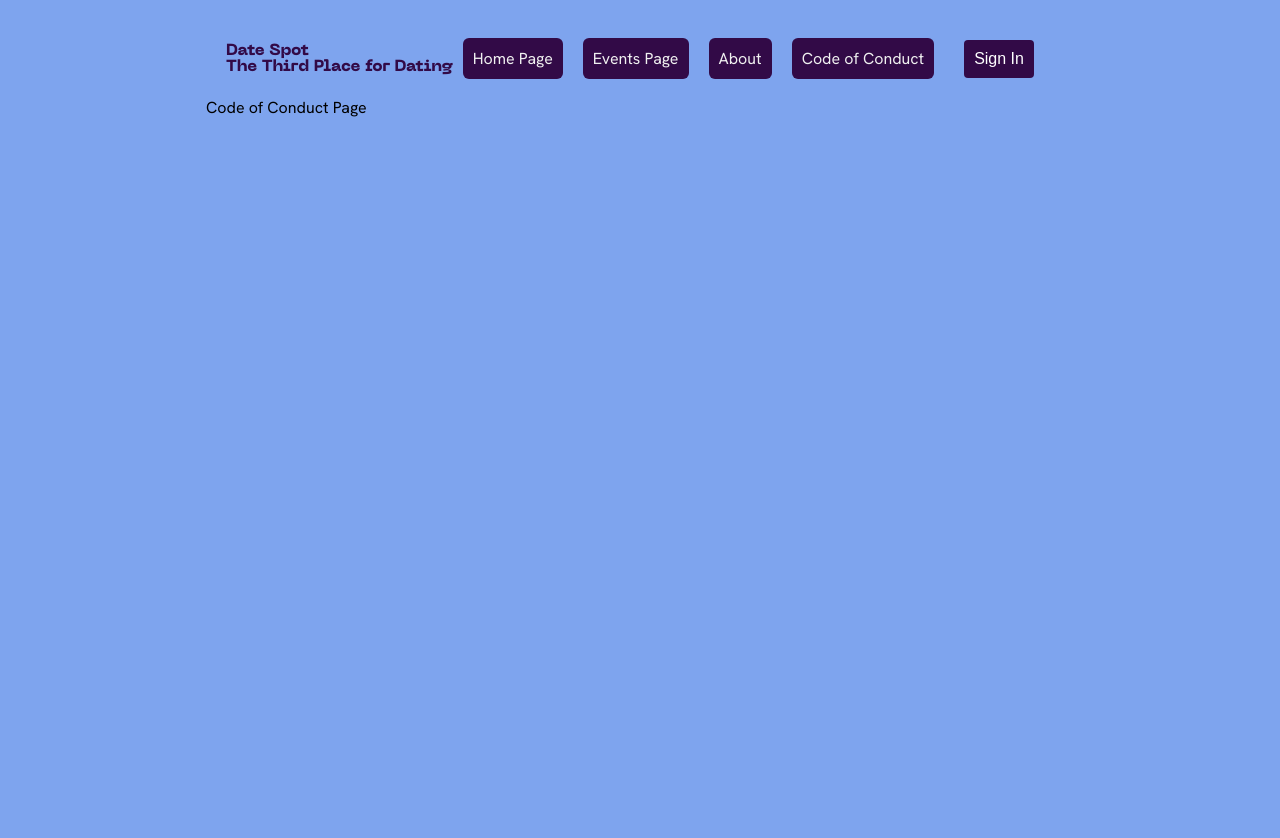
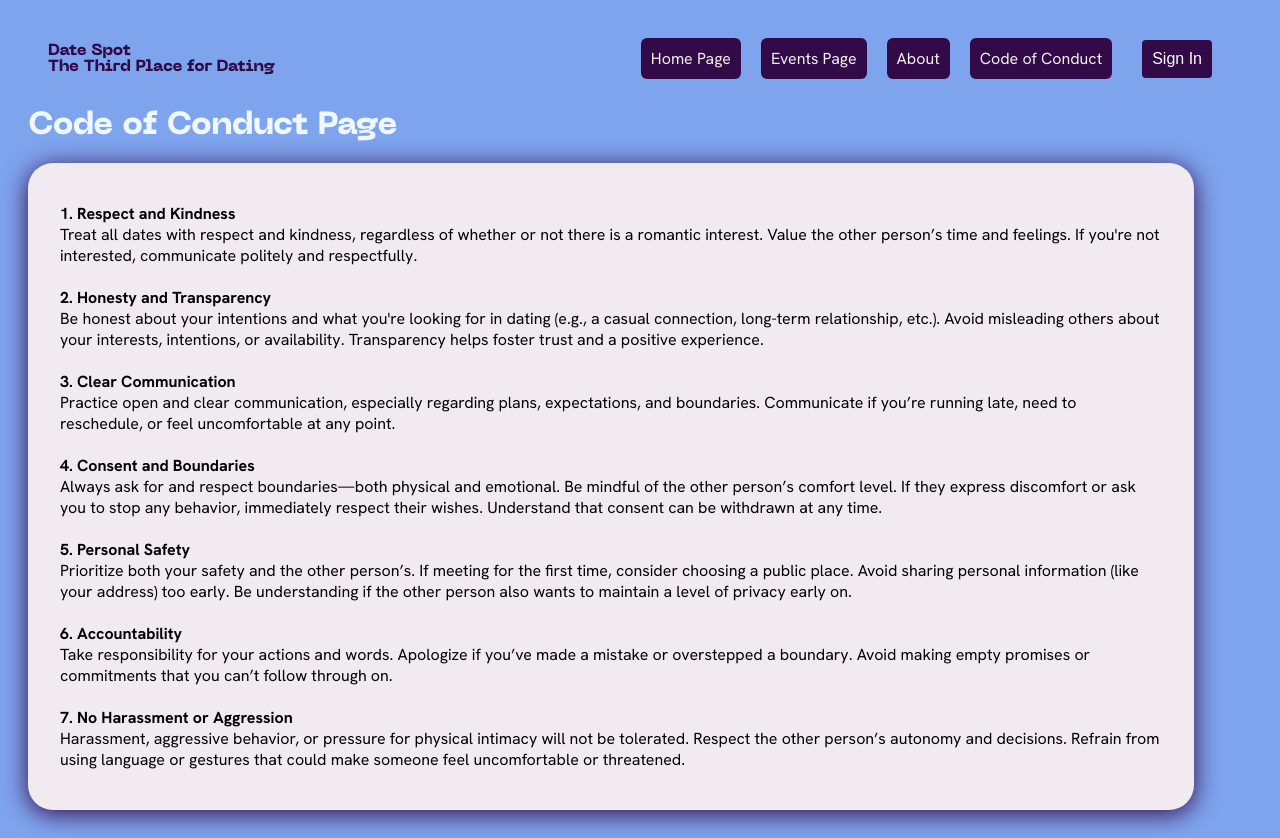
Before and after one commit to Maithanhceu/DateSpot, a React (Vite) app in the folder Client/: page /CodeOfConduct in a window 1280 px wide. Before the commit the page ends 800 px from the top, so only its background shows below. Built offline with nearby package versions, Linux system fonts and the light colour scheme.

Commit message:
move variables to .env

```diff
--- /dev/null
+++ b/Client/src/Components/CSS/CodePage.css
@@ -0,0 +1,10 @@
+.codePage {
+    background:rgb(241, 235, 241);
+    justify-content: space-evenly;
+    border-radius: 25px;
+    padding: 2rem;
+    box-shadow: 0px 4px 25px #320a47;
+    width: 90%;
+    display: flex;
+    flex-direction: column;
+}
--- a/Client/src/Components/EventCreation/EventForm.jsx
+++ b/Client/src/Components/EventCreation/EventForm.jsx
@@ -40,7 +40,7 @@ function EventForm() {
         uploadData.append('file', file);
 
         try {
-            const response = await fetch('https://datespot-production.up.railway.app/uploadPhoto', {
+            const response = await fetch(`${import.meta.env.VITE_url}/uploadPhoto`, {
                 method: 'POST',
                 body: uploadData,
             });
@@ -73,7 +73,7 @@ function EventForm() {
         };
 
         try {
-            const response = await fetch(`https://datespot-production.up.railway.app/editEvents/${eventId}`, {
+            const response = await fetch(`http://localhost:1113/editEvents/${eventId}`, {
                 method: 'PUT',
                 headers: {
                     'Content-Type': 'application/json',
--- a/Client/src/Components/EventCreation/FetchAltText.jsx
+++ b/Client/src/Components/EventCreation/FetchAltText.jsx
@@ -14,10 +14,10 @@ function FetchAltText({ eventId }) {
     }, []);
 
     //function to fetch altText from GPT
-    // let number = eventId;
+    let number = eventId;
     const fetchAltText = async () => {
         try {
-            const response = await fetch(`https://datespot-production.up.railway.app/userEventsTable/altText/${number}`);
+            const response = await fetch(`${import.meta.env.VITE_URL}/${number}`);
             if (!response.ok) {
                 throw new Error(`Error: ${response.statusText}`);
             }
--- a/Client/src/Components/NewsAPI.jsx
+++ b/Client/src/Components/NewsAPI.jsx
@@ -7,7 +7,7 @@ function NewsAPI() {
     useEffect(() => {
         const fetchData = async () => {
             try {
-                const response = await fetch('https://datespot-production.up.railway.app/news/romance');
+                const response = await fetch(`${import.meta.env.VITE_URL}/news/romance`);
                 const result = await response.json();
                 setNewData(result);
             } catch (error) {
--- a/Client/src/Components/UserEvents/AllEvents.jsx
+++ b/Client/src/Components/UserEvents/AllEvents.jsx
@@ -13,7 +13,7 @@ function AllEvents() {
     // Fetches all events for the user
     const fetchUserEvents = async () => {
         try {
-            const response = await fetch(`https://datespot-production.up.railway.app/userEventsTable/${userId}`);
+            const response = await fetch(`${import.meta.env.VITE_URL}/userEventsTable/${userId}`);
             if (!response.ok) throw new Error('Failed to fetch user events');
 
             const result = await response.json();
@@ -27,7 +27,7 @@ function AllEvents() {
     // Deletes a user event by eventId
     const deleteUserEvent = async (eventId) => {
         try {
-            const response = await fetch(`https://datespot-production.up.railway.app/deleteUserEvent/${userId}/${eventId}`, {
+            const response = await fetch(`${import.meta.env.VITE_URL}/deleteUserEvent/${userId}/${eventId}`, {
                 method: 'DELETE',
             });
 
@@ -51,7 +51,7 @@ function AllEvents() {
                     <h3>{event.eventtitle}</h3>
                     <p>Group: {event.eventgroup}</p>
                     <p>Description: {event.eventdescription}</p>
-                    <img src={`https://datespot-production.up.railway.app/photos/${event.eventphoto}`} alt={event.alttext || 'Event photo'} />
+                    <img src={`${event.eventphoto}`} alt={event.alttext || 'Event photo'} />
                     <div className="location-date">
                         <p>Date: {new Date(event.date).toLocaleDateString(undefined,
                             { year: 'numeric', month: 'long', day: 'numeric' })}</p>
--- /dev/null
+++ b/Client/src/Components/UserEvents/CodePage.jsx
@@ -0,0 +1,41 @@
+import '../CSS/CodePage.css';
+
+function CodePage() {
+    return (
+        <>
+        <div className='codePage'>
+        <p>
+                <strong>1. Respect and Kindness</strong><br />
+                Treat all dates with respect and kindness, regardless of whether or not there is a romantic interest.
+                Value the other person’s time and feelings. If you're not interested, communicate politely and respectfully.<br /><br/>
+
+                <strong>2. Honesty and Transparency</strong><br />
+                Be honest about your intentions and what you're looking for in dating (e.g., a casual connection, long-term relationship, etc.).
+                Avoid misleading others about your interests, intentions, or availability. Transparency helps foster trust and a positive experience.<br /><br />
+
+                <strong>3. Clear Communication</strong><br />
+                Practice open and clear communication, especially regarding plans, expectations, and boundaries.
+                Communicate if you’re running late, need to reschedule, or feel uncomfortable at any point.<br /><br />
+
+                <strong>4. Consent and Boundaries</strong><br />
+                Always ask for and respect boundaries—both physical and emotional. Be mindful of the other person’s comfort level. If they express discomfort or ask you to stop any behavior, immediately respect their wishes.
+                Understand that consent can be withdrawn at any time.<br /><br />
+
+                <strong>5. Personal Safety</strong><br />
+                Prioritize both your safety and the other person’s. If meeting for the first time, consider choosing a public place.
+                Avoid sharing personal information (like your address) too early.
+                Be understanding if the other person also wants to maintain a level of privacy early on.<br /><br />
+
+                <strong>6. Accountability</strong><br />
+                Take responsibility for your actions and words. Apologize if you’ve made a mistake or overstepped a boundary.
+                Avoid making empty promises or commitments that you can’t follow through on.<br /><br />
+
+                <strong>7. No Harassment or Aggression</strong><br />
+                Harassment, aggressive behavior, or pressure for physical intimacy will not be tolerated. Respect the other person’s autonomy and decisions.
+                Refrain from using language or gestures that could make someone feel uncomfortable or threatened.<br />
+            </p>
+        </div>
+        </>
+    );
+}
+export default CodePage;
--- a/Client/src/Components/UserEvents/DeleteEvent.jsx
+++ b/Client/src/Components/UserEvents/DeleteEvent.jsx
@@ -5,7 +5,7 @@ function DeleteEvent({ userId, eventId, eventUserId }) {
 
     const handleDelete = async () => {
         try {
-            const response = await fetch(`https://datespot-production.up.railway.app/deleteEvent/${eventUserId}/${eventId}`, {
+            const response = await fetch(`${import.meta.env.VITE_URL}/${eventUserId}/${eventId}`, {
                 method: 'DELETE',
             });
 
--- a/Client/src/Components/UserEvents/EditEvents.jsx
+++ b/Client/src/Components/UserEvents/EditEvents.jsx
@@ -32,7 +32,7 @@ function EditEvents({ date, location, eventType, eventDescription, eventTitle, e
                 eventGroup: currentEventGroup,
             };
 
-            const response = await fetch(`https://datespot-production.up.railway.app/editEvents/${userId}/${eventId}`, {
+            const response = await fetch(`${import.meta.env.VITE_URL}/${userId}/${eventId}`, {
                 method: 'PUT',
                 headers: {
                     'Content-Type': 'application/json',
--- a/Client/src/Components/UserEvents/UserEvents.jsx
+++ b/Client/src/Components/UserEvents/UserEvents.jsx
@@ -19,7 +19,7 @@ function UserEvents() {
     useEffect(() => {
         const fetchUserEvents = async () => {
             try {
-                const response = await fetch('https://datespot-production.up.railway.app/events');
+                const response = await fetch(`${import.meta.env.VITE_URL}/events`);
                 const result = await response.json();
                 setData(result);
             } catch (error) {
@@ -33,7 +33,7 @@ function UserEvents() {
     // Register an event
     const registerEvent = async (eventId) => {
         try {
-            const response = await fetch('https://datespot-production.up.railway.app/register', {
+            const response = await fetch(`${import.meta.env.VITE_URL}/register`, {
                 method: 'POST',
                 headers: { 'Content-Type': 'application/json' },
                 body: JSON.stringify({ userId, eventId })
@@ -88,7 +88,7 @@ function UserEvents() {
                         <p>Location: {event.location}</p>
                         <p>Description: {event.eventdescription}</p>
                         <img
-                            src={`https://datespot-production.up.railway.app/photos/${event.eventphoto}`}
+                            src={`${event.eventphoto}`}
                             alt={event.eventalttext}
                         />
                         <p>Event Type: {event.eventtype}</p>
--- a/Client/src/Pages/CodeOfConduct.jsx
+++ b/Client/src/Pages/CodeOfConduct.jsx
@@ -1,5 +1,11 @@
+import CodePage from '../Components/UserEvents/CodePage';
+
 export default function CodeOfConduct() {
     return (
-        <p> Code of Conduct Page </p>
+        <>
+        <h1> Code of Conduct Page </h1>
+        <CodePage/>
+
+        </>
     );
 }
```
Also changed, not shown: 3 other files (tests, documents, lock files or other folders).
